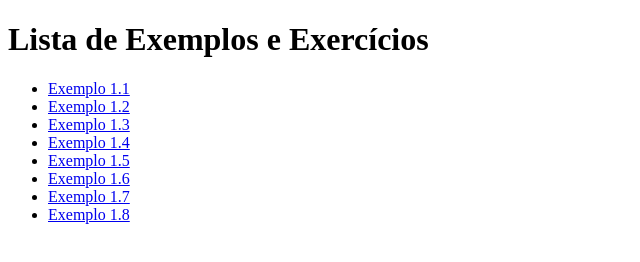
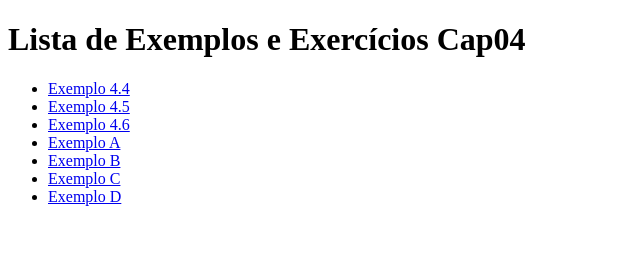
Before and after one commit to MarksAurelio/Linguagem_Programacao_e_Banco_de_dados_SENAI, a plain HTML site: page index.html in a window 1280 px wide. Shown: the whole page, without its empty margins (0-640 px from the left). Drawn offline with Linux system fonts and the light colour scheme.

Commit message:
Index: Lista de Exemplos e Exercícios Cap04

```diff
--- a/index.html
+++ b/index.html
@@ -6,16 +6,15 @@
     <title>Minha Página</title>
 </head>
 <body>
-    <h1>Lista de Exemplos e Exercícios</h1>
+    <h1>Lista de Exemplos e Exercícios Cap04</h1>
     <ul>
-        <li><a href="livrojs/cap01/exemplos/exe1_1.html">Exemplo 1.1</a></li>
-        <li><a href="livrojs/cap01/exemplos/exe1_2.html">Exemplo 1.2</a></li>
-        <li><a href="livrojs/cap01/exemplos/exe1_3.html">Exemplo 1.3</a></li>
-        <li><a href="livrojs/cap01/exemplos/exe1_4.html">Exemplo 1.4</a></li>
-        <li><a href="livrojs/cap01/exemplos/exe1_5.html">Exemplo 1.5</a></li>
-        <li><a href="livrojs/cap01/exemplos/exe1_6.html">Exemplo 1.6</a></li>
-        <li><a href="livrojs/cap01/exemplos/exe1_7.html">Exemplo 1.7</a></li>
-        <li><a href="livrojs/cap01/exemplos/exe1_8.html">Exemplo 1.8</a></li>
+        <li><a href="livrojs/cap04/exemplos/exe4_4.html">Exemplo 4.4</a></li>
+        <li><a href="livrojs/cap04/exemplos/exe4_5.html">Exemplo 4.5</a></li>
+        <li><a href="livrojs/cap04/exemplos/exe4_6.html">Exemplo 4.6</a></li>
+        <li><a href="livrojs/cap04/exercicios/exercicio_a.html">Exemplo A</a></li>
+        <li><a href="livrojs/cap04/exercicios/exercicio_b.html">Exemplo B</a></li>
+        <li><a href="livrojs/cap04/exercicios/exercicio_c.html">Exemplo C</a></li>
+        <li><a href="livrojs/cap04/exercicios/exercicio_d.html">Exemplo D</a></li>
     </ul>
 </body>
 </html>
```
